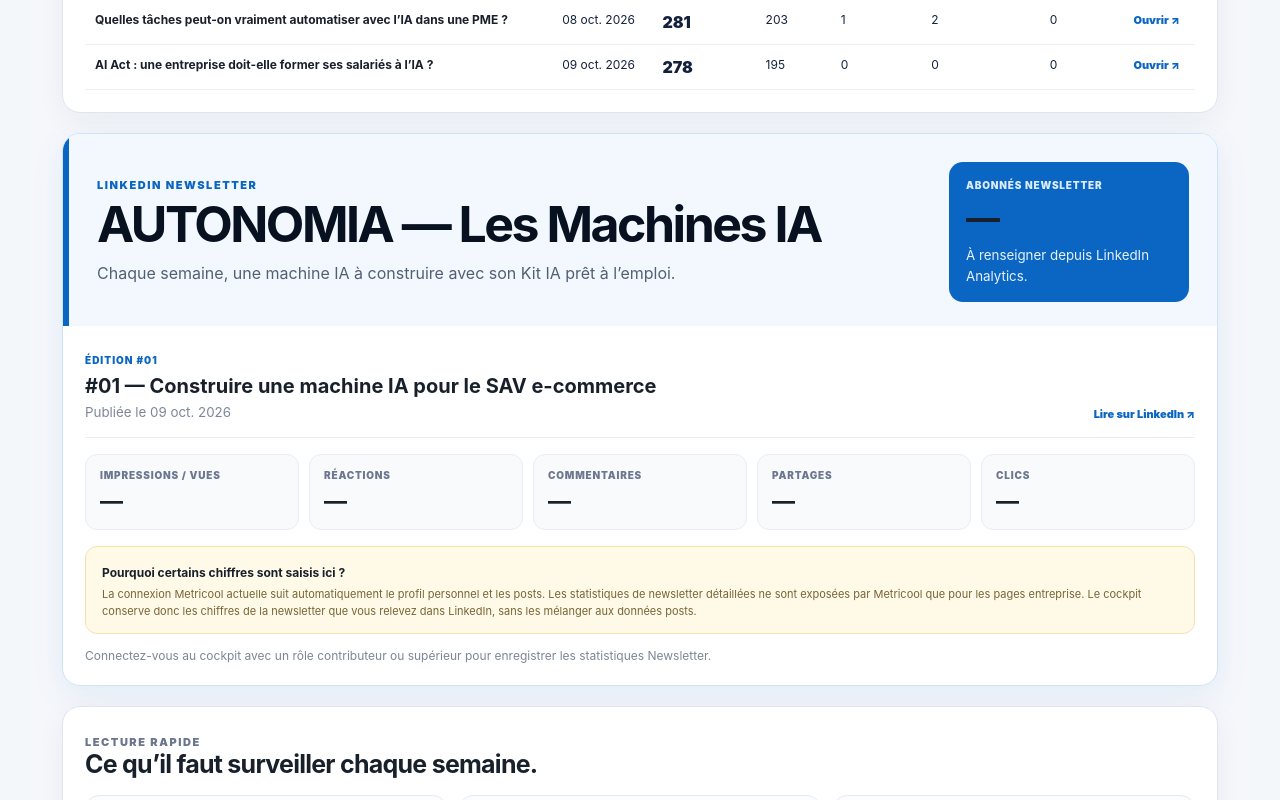
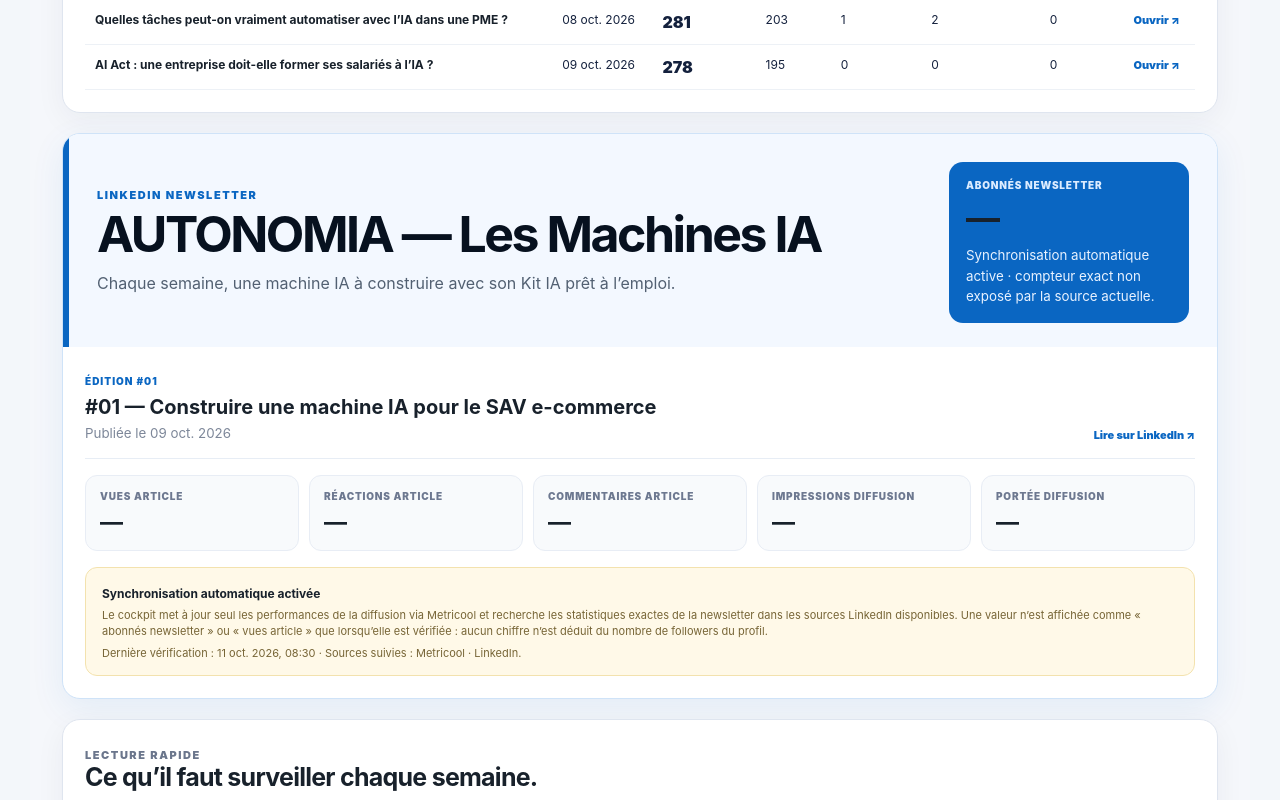
Before and after one commit to aristote-app/Autonomia-MCP, a Next.js app: page /linkedin in a window 1280 px wide. Shown: the part 760-1560 px from the top of the page. Built offline with nearby package versions, Linux system fonts and the light colour scheme; no server answers.

Commit message:
Make newsletter analytics auto-synced

```diff
--- a/app/linkedin/page.js
+++ b/app/linkedin/page.js
@@ -1,11 +1,4 @@
 import Link from "next/link";
-import { revalidatePath } from "next/cache";
-import { getCurrentWorkspaceMembership } from "../../lib/auth/access.js";
-import {
-  latestLinkedinNewsletterMetrics,
-  listLinkedinNewsletterMetrics,
-  saveLinkedinNewsletterMetrics
-} from "../../lib/db/linkedinAnalytics.js";
 import { LINKEDIN_SNAPSHOT } from "../../lib/linkedin/snapshot.js";
 import { loadMetricoolLinkedinAccount } from "../../lib/linkedin/metricool.js";
 import styles from "./page.module.css";
@@ -37,37 +30,6 @@ function formatDate(value, includeTime = false) {
   }).format(new Date(value));
 }
 
-function metric(value, fallback = null) {
-  return value == null ? fallback : value;
-}
-
-async function saveNewsletterMetricsAction(formData) {
-  "use server";
-
-  const context = await getCurrentWorkspaceMembership();
-  const workspaceId = context?.membership?.workspace_id;
-  const actorUserId = context?.claims?.sub || null;
-
-  if (!workspaceId || !actorUserId || context.membership.role === "viewer") {
-    throw new Error("Accès en écriture requis");
-  }
-
-  await saveLinkedinNewsletterMetrics({
-    workspaceId,
-    actorUserId,
-    subscribers: formData.get("subscribers"),
-    issueId: "issue-01",
-    issueTitle: "#01 — Construire une machine IA pour le SAV e-commerce",
-    impressions: formData.get("impressions"),
-    reactions: formData.get("reactions"),
-    comments: formData.get("comments"),
-    shares: formData.get("shares"),
-    clicks: formData.get("clicks")
-  });
-
-  revalidatePath("/linkedin");
-}
-
 export default async function LinkedinAnalyticsPage() {
   const snapshot = LINKEDIN_SNAPSHOT;
   const liveAccount = await loadMetricoolLinkedinAccount({
@@ -84,35 +46,10 @@ export default async function LinkedinAnalyticsPage() {
       : {})
   };
 
-  const context = await getCurrentWorkspaceMembership().catch(() => ({
-    configured: false,
-    claims: null,
-    membership: null
-  }));
-  const workspaceId = context?.membership?.workspace_id || null;
-  const canWrite = Boolean(
-    context?.claims?.sub &&
-    workspaceId &&
-    context.membership.role !== "viewer"
-  );
-
-  const savedRows = workspaceId
-    ? await listLinkedinNewsletterMetrics({ workspaceId }).catch(() => [])
-    : [];
-  const saved = latestLinkedinNewsletterMetrics(savedRows);
-
   const newsletter = snapshot.newsletter;
   const baseIssue = newsletter.issues[0];
-  const manualIssue = saved.issues?.[baseIssue.id] || null;
-  const subscribers = metric(saved.newsletter?.subscribers, newsletter.subscribers);
-  const issue = {
-    ...baseIssue,
-    impressions: metric(manualIssue?.impressions, baseIssue.impressions),
-    reactions: metric(manualIssue?.reactions, baseIssue.reactions),
-    comments: metric(manualIssue?.comments, baseIssue.comments),
-    shares: metric(manualIssue?.shares, baseIssue.shares),
-    clicks: metric(manualIssue?.clicks, baseIssue.clicks)
-  };
+  const subscribers = newsletter.subscribers;
+  const issue = baseIssue;
 
   const posts = [...snapshot.posts].sort(
     (a, b) => Number(b.impressions || 0) - Number(a.impressions || 0)
@@ -127,8 +64,7 @@ export default async function LinkedinAnalyticsPage() {
     : null;
 
   const sourceLabel = liveAccount ? "Metricool API · live" : "Metricool · dernier snapshot";
-  const newsletterUpdatedAt =
-    manualIssue?.updatedAt || saved.newsletter?.updatedAt || null;
+  const newsletterUpdatedAt = newsletter.sync?.lastCheckedAt || snapshot.generatedAt;
 
   return (
     <main className={styles.page}>
@@ -251,8 +187,8 @@ export default async function LinkedinAnalyticsPage() {
             <strong>{number(subscribers)}</strong>
             <small>
               {subscribers == null
-                ? "À renseigner depuis LinkedIn Analytics."
-                : `Dernière valeur enregistrée${saved.newsletter?.updatedAt ? " · " + formatDate(saved.newsletter.updatedAt, true) : ""}.`}
+                ? "Synchronisation automatique active · compteur exact non exposé par la source actuelle."
+                : `Synchronisé automatiquement · ${formatDate(newsletterUpdatedAt, true)}.`}
             </small>
           </div>
         </div>
@@ -267,64 +203,26 @@ export default async function LinkedinAnalyticsPage() {
         </div>
 
         <div className={styles.issueGrid}>
-          <article><span>Impressions / vues</span><strong>{number(issue.impressions)}</strong></article>
-          <article><span>Réactions</span><strong>{number(issue.reactions)}</strong></article>
-          <article><span>Commentaires</span><strong>{number(issue.comments)}</strong></article>
-          <article><span>Partages</span><strong>{number(issue.shares)}</strong></article>
-          <article><span>Clics</span><strong>{number(issue.clicks)}</strong></article>
+          <article><span>Vues article</span><strong>{number(issue.impressions)}</strong></article>
+          <article><span>Réactions article</span><strong>{number(issue.reactions)}</strong></article>
+          <article><span>Commentaires article</span><strong>{number(issue.comments)}</strong></article>
+          <article><span>Impressions diffusion</span><strong>{number(issue.distributionImpressions)}</strong></article>
+          <article><span>Portée diffusion</span><strong>{number(issue.distributionUniqueImpressions)}</strong></article>
         </div>
 
         <div className={styles.newsletterNotice}>
-          <strong>Pourquoi certains chiffres sont saisis ici ?</strong>
+          <strong>Synchronisation automatique activée</strong>
           <p>
-            La connexion Metricool actuelle suit automatiquement le profil personnel et les posts.
-            Les statistiques de newsletter détaillées ne sont exposées par Metricool que pour les pages entreprise.
-            Le cockpit conserve donc les chiffres de la newsletter que vous relevez dans LinkedIn, sans les mélanger aux données posts.
+            Le cockpit met à jour seul les performances de la diffusion via Metricool et recherche les
+            statistiques exactes de la newsletter dans les sources LinkedIn disponibles. Une valeur n’est
+            affichée comme « abonnés newsletter » ou « vues article » que lorsqu’elle est vérifiée : aucun
+            chiffre n’est déduit du nombre de followers du profil.
+          </p>
+          <p>
+            Dernière vérification : {formatDate(newsletterUpdatedAt, true)} · Sources suivies :
+            {" "}{(newsletter.sync?.sources || []).join(" · ") || "Metricool · LinkedIn"}.
           </p>
         </div>
-
-        {canWrite ? (
-          <form action={saveNewsletterMetricsAction} className={styles.manualForm}>
-            <div className={styles.formHead}>
-              <div>
-                <span>MISE À JOUR NEWSLETTER</span>
-                <strong>Reporter les chiffres affichés dans LinkedIn Analytics.</strong>
-              </div>
-              {newsletterUpdatedAt && <small>Dernière saisie · {formatDate(newsletterUpdatedAt, true)}</small>}
-            </div>
-            <div className={styles.formGrid}>
-              <label>
-                <span>Abonnés newsletter</span>
-                <input name="subscribers" type="number" min="0" defaultValue={subscribers ?? ""} />
-              </label>
-              <label>
-                <span>Vues / impressions #01</span>
-                <input name="impressions" type="number" min="0" defaultValue={issue.impressions ?? ""} />
-              </label>
-              <label>
-                <span>Réactions #01</span>
-                <input name="reactions" type="number" min="0" defaultValue={issue.reactions ?? ""} />
-              </label>
-              <label>
-                <span>Commentaires #01</span>
-                <input name="comments" type="number" min="0" defaultValue={issue.comments ?? ""} />
-              </label>
-              <label>
-                <span>Partages #01</span>
-                <input name="shares" type="number" min="0" defaultValue={issue.shares ?? ""} />
-              </label>
-              <label>
-                <span>Clics #01</span>
-                <input name="clicks" type="number" min="0" defaultValue={issue.clicks ?? ""} />
-              </label>
-            </div>
-            <button type="submit">Enregistrer les stats newsletter</button>
-          </form>
-        ) : (
-          <p className={styles.readOnly}>
-            Connectez-vous au cockpit avec un rôle contributeur ou supérieur pour enregistrer les statistiques Newsletter.
-          </p>
-        )}
       </section>
 
       <section className={styles.panel}>
```
